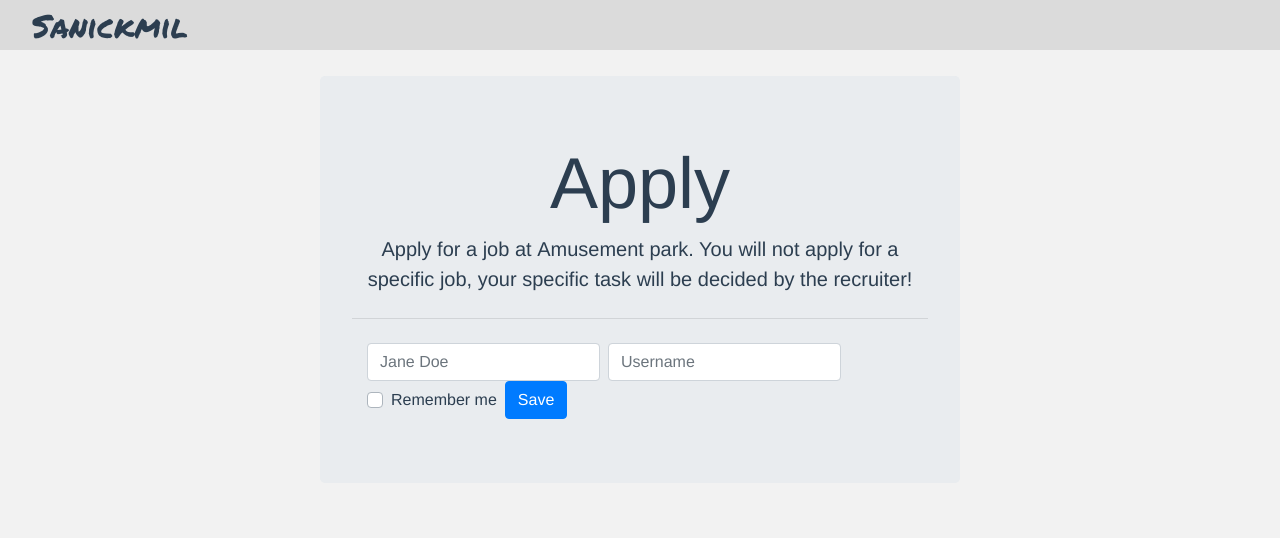
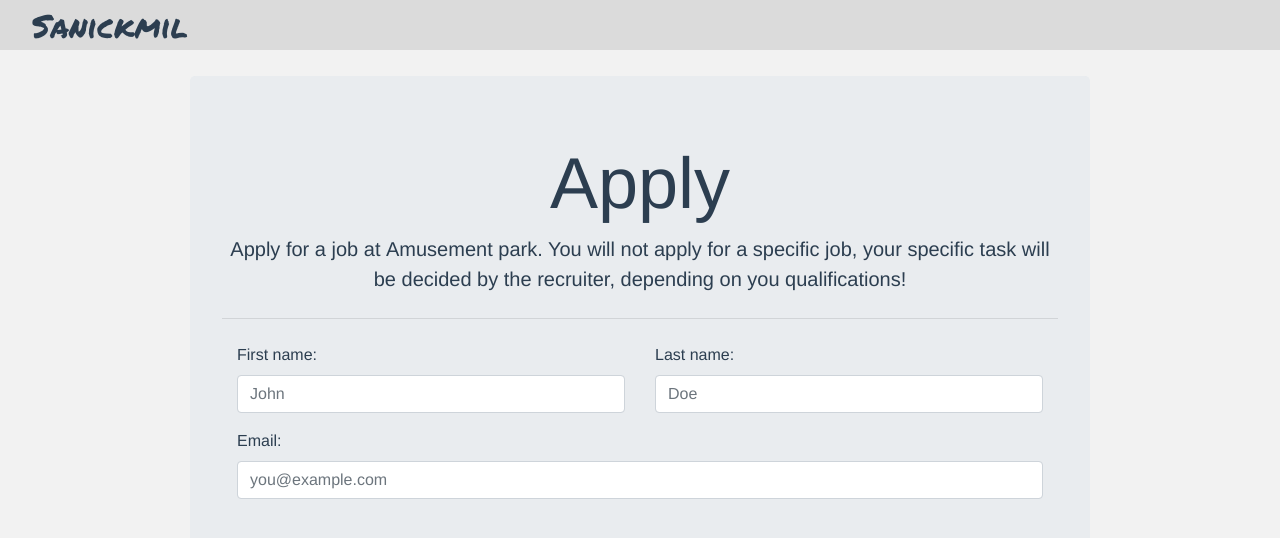
Before and after one commit to plytagalvisx/sanickmil-se.kth.iv1201.grupp1, a Vue app in the folder client/: page /apply in a window 1280 px wide. Shown: the top 538 px of the page. Built offline with nearby package versions, Linux system fonts and the light colour scheme.

Commit message:
Mid apply

```diff
--- a/client/src/router.js
+++ b/client/src/router.js
@@ -2,8 +2,7 @@ import Vue from 'vue'
 import Router from 'vue-router'
 import LoginComponent from './components/LoginComponent.vue'
 import RegisterComponent from './components/Register.vue'
-import Form from './views/Form.vue'
-import ApplicantComponent from './views/Application.vue'
+import ApplicationView from './views/ApplicationView.vue'
 
 Vue.use(Router)
 
@@ -11,11 +10,6 @@ export default new Router({
   mode: 'history',
   base: process.env.BASE_URL,
   routes: [
-    {
-      path: '/',
-      name: 'form',
-      component: Form
-    },
     {
       path: '/',
       name: 'login',
@@ -34,7 +28,7 @@ export default new Router({
     {
       path: '/apply',
       name: 'apply',
-      component: ApplicantComponent
+      component: ApplicationView
     }
   ]
 })
--- a/client/src/views/Application.vue
+++ /dev/null
@@ -1,39 +0,0 @@
-<template>
-    <div id="apply">
-        <b-jumbotron>
-            <template slot="header">
-                Apply
-            </template>
-
-            <template slot="lead">
-                Apply for a job at <b>Amusement park</b>. You will not apply for a specific job, your specific task will be decided by the recruiter!
-            </template>
-            <hr class="my-4">
-            <b-container class="bv-example-row">
-                <b-form inline>
-                    <label class="sr-only" for="inlineFormInputName2">Name</label>
-                    <b-input class="mb-2 mr-sm-2 mb-sm-0" id="inlineFormInputName2" placeholder="Jane Doe" />
-                    <label class="sr-only" for="inlineFormInputGroupUsername2">Username</label>
-                    <b-input-group left="@" class="mb-2 mr-sm-2 mb-sm-0">
-                        <b-input id="inlineFormInputGroupUsername2" placeholder="Username" />
-                    </b-input-group>
-                    <b-form-checkbox class="mb-2 mr-sm-2 mb-sm-0">Remember me</b-form-checkbox>
-                    <b-button variant="primary">Save</b-button>
-                </b-form>
-            </b-container>
-        </b-jumbotron>
-    </div>
-</template>
-
-<script>
-    export default {
-
-    }
-</script>
-
-<style scoped>
-    #apply {
-        width:50%;
-        margin: 0 auto;
-    }
-</style>
--- /dev/null
+++ b/client/src/views/ApplicationView.vue
@@ -0,0 +1,88 @@
+<template>
+  <div id="apply">
+    <b-jumbotron>
+      <template slot="header">Apply</template>
+
+      <template slot="lead">
+        Apply for a job at <b>Amusement park</b>. You will not apply for a specific job, your specific task will be
+        decided by the recruiter, depending on you qualifications!
+      </template>
+      <hr class="my-4">
+      <b-container class="bv-example-row">
+        <b-form>
+          <b-row>
+            <b-col md="6" sm="12">
+              <b-form-group
+              id="firstNameLabel"
+              label="First name:"
+              label-for="firstNameInput">
+              <b-form-input
+                id="firstNameInput"
+                placeholder="John"
+                v-model="application.firstName"
+                required>
+              </b-form-input>
+            </b-form-group>
+            </b-col>
+              <b-col md="6" sm="12">
+                <b-form-group
+                id="lastNameLabel"
+                label="Last name:"
+                label-for="lastNameInput">
+                <b-form-input
+                  id="lastNameInput"
+                  placeholder="Doe"
+                  v-model="application.lastName"
+                  required>
+                </b-form-input>
+              </b-form-group>
+            </b-col>
+          </b-row>
+
+          <b-row>
+            <b-col sm="12">
+              <b-form-group
+                id="emailLabel"
+                label="Email:"
+                label-for="emailInput">
+                <b-form-input
+                  id="emailInput"
+                  placeholder="you@example.com"
+                  v-model="application.emial"
+                  required>
+                </b-form-input>
+              </b-form-group>
+            </b-col>
+          </b-row>
+
+        </b-form>
+      </b-container>
+    </b-jumbotron>
+  </div>
+</template>
+
+<script>
+  export default {
+    name: 'ApplicationView',
+    data() {
+      return {
+        application: {
+          firstName: '',
+          lastName: '',
+          email: ''
+        }
+      }
+    }
+  }
+</script>
+
+<style scoped>
+  #apply {
+    max-width: 900px;
+    margin: 0 auto;
+  }
+
+  form {
+    text-align: left;
+  }
+</style>
```
Also changed, not shown: client/src/views/Form.vue (+4 -4 lines).
